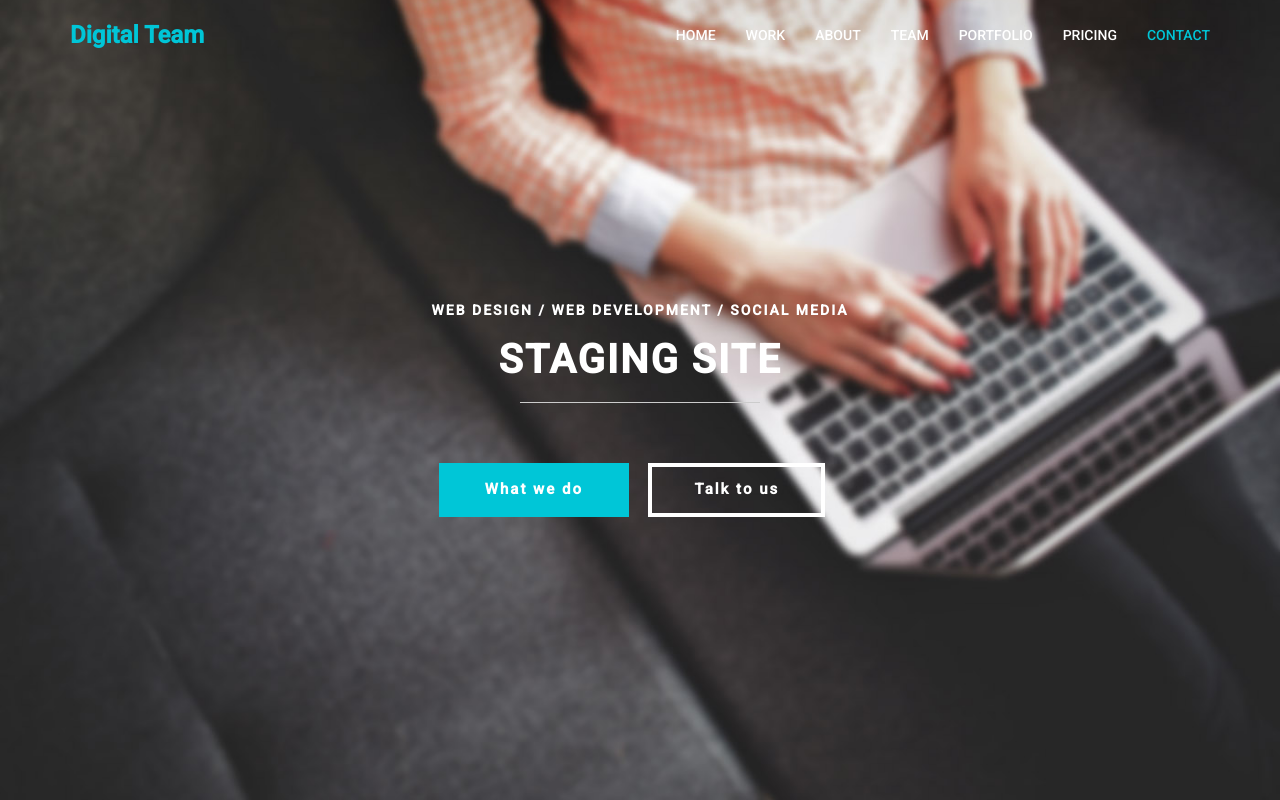
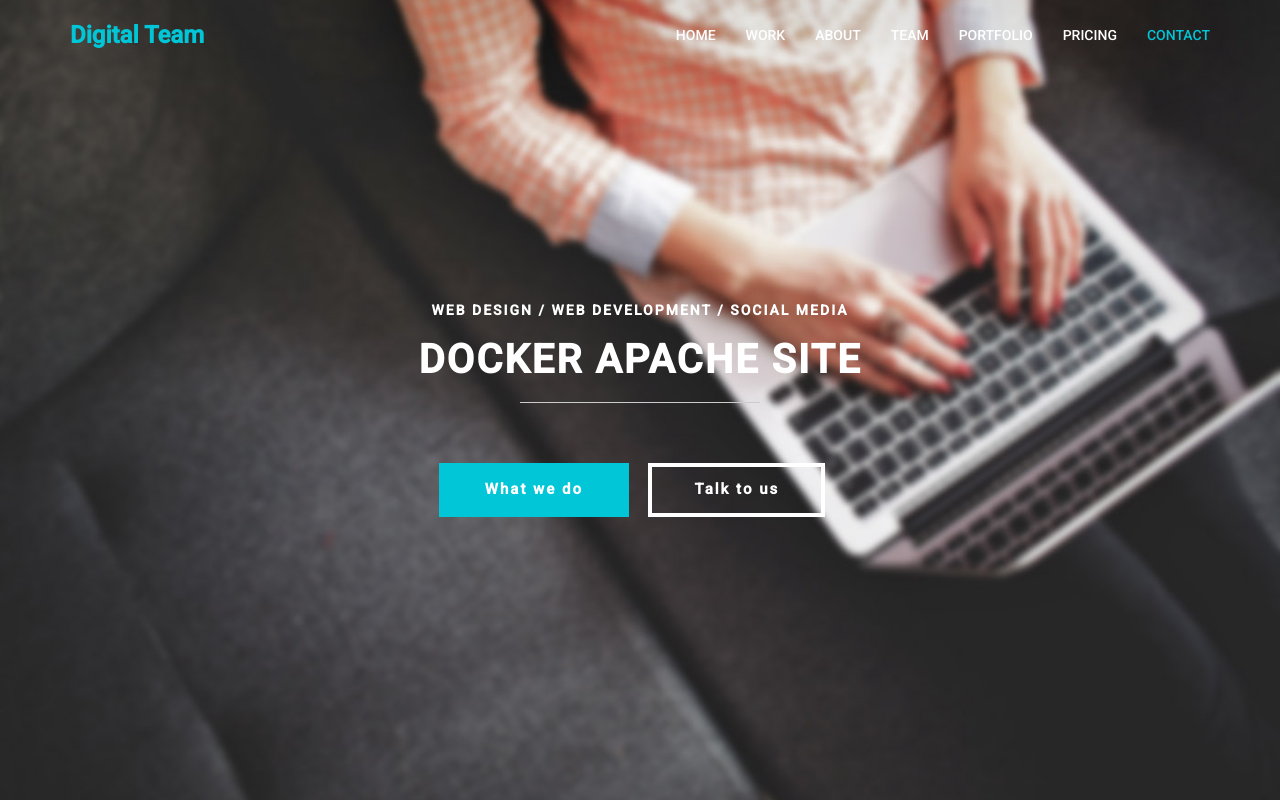
Before and after one commit to RahulSaketham/asg-ansible, a plain HTML site: page index.html in a window 1280 px wide. Shown: the top 800 px of the page. Drawn offline with Linux system fonts and the light colour scheme.

Commit message:
Docker Apache

```diff
--- a/index.html
+++ b/index.html
@@ -74,7 +74,7 @@ http://www.tooplate.com/view/2075-digital-team
 		<div class="row">
 			<div class="col-md-12 col-sm-12">
 				<h3>WEB DESIGN / WEB DEVELOPMENT / SOCIAL MEDIA</h3>
-				<h1>STAGING SITE</h1>
+				<h1>DOCKER APACHE SITE</h1>
 				<hr>
 				<a href="#work" class="smoothScroll btn btn-danger">What we do</a>
 				<a href="#contact" class="smoothScroll btn btn-default">Talk to us</a>
```
